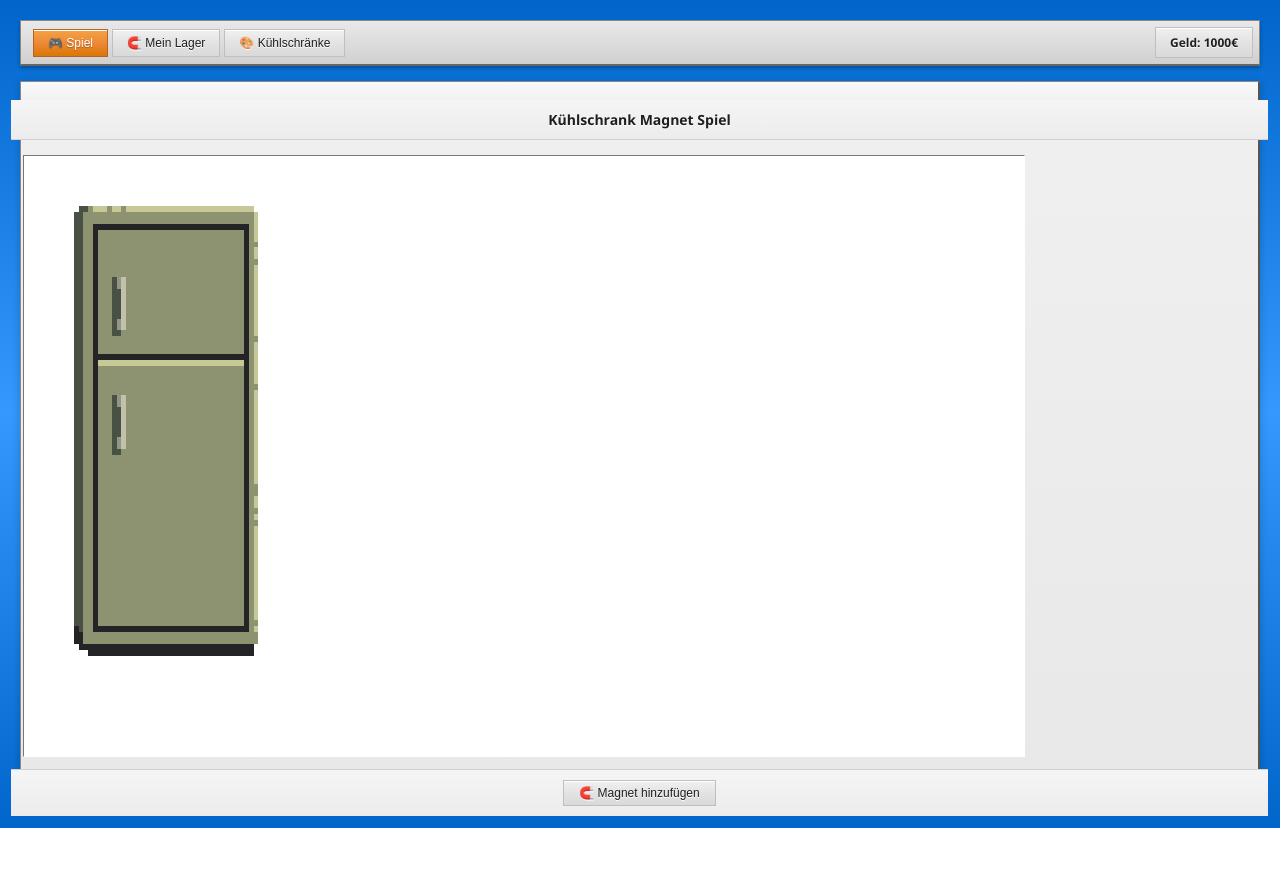
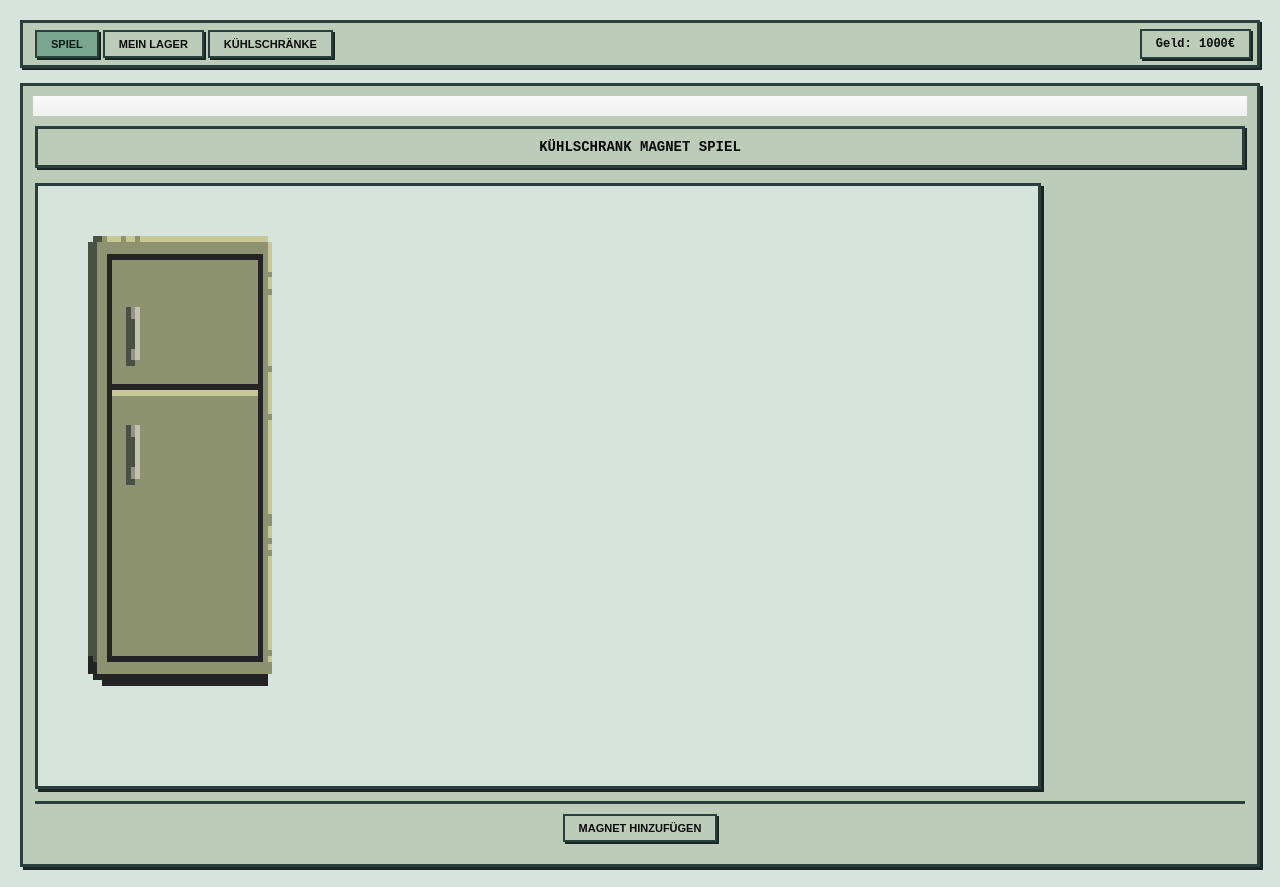
Before and after one commit to SwallowedLego/A-Fridgemagnet-Game, a plain HTML site: page index.html in a window 1280 px wide. Before the commit the page ends 828 px from the top, so only its background shows below. Drawn offline with Linux system fonts and the light colour scheme.

Commit message:
Apply pixel-art styling to web UI

```diff
--- a/game.js
+++ b/game.js
@@ -6,6 +6,11 @@ ctx.imageSmoothingEnabled = false;
 ctx.webkitImageSmoothingEnabled = false;
 ctx.msImageSmoothingEnabled = false;
 ctx.mozImageSmoothingEnabled = false;
+
+// Pixel-Palette
+const PIXEL_BG = 'rgb(215, 228, 222)';
+const PIXEL_PANEL = 'rgb(188, 204, 197)';
+const PIXEL_BORDER = 'rgb(44, 62, 60)';
 
 // ========== SPIEL-STATE ==========
 let gameState = {
@@ -148,7 +153,7 @@ function draw() {
     ctx.clearRect(0, 0, canvas.width, canvas.height);
 
     // Hintergrund
-    ctx.fillStyle = '#ffffff';
+    ctx.fillStyle = PIXEL_BG;
     ctx.fillRect(0, 0, canvas.width, canvas.height);
 
     // Kühlschrank
@@ -235,7 +240,7 @@ function updateSkins() {
 
         const nameDiv = document.createElement('div');
         nameDiv.className = 'magnet-series';
-        nameDiv.textContent = skinId.replace('green', '🟢 Green ').replace('white', '⚪ White ');
+        nameDiv.textContent = skinId.replace('green', 'Green ').replace('white', 'White ');
 
         const buttonDiv = document.createElement('button');
         buttonDiv.className = 'card-button';
--- a/index.html
+++ b/index.html
@@ -11,9 +11,9 @@
         <!-- Navigation -->
         <div class="navbar">
             <div class="nav-items">
-                <button class="nav-btn active" data-tab="game">🎮 Spiel</button>
-                <button class="nav-btn" data-tab="inventory">🧲 Mein Lager</button>
-                <button class="nav-btn" data-tab="skins">🎨 Kühlschränke</button>
+                <button class="nav-btn active" data-tab="game">Spiel</button>
+                <button class="nav-btn" data-tab="inventory">Mein Lager</button>
+                <button class="nav-btn" data-tab="skins">Kühlschränke</button>
             </div>
             <div class="wallet">
                 Geld: <span id="money">1000</span>€
@@ -26,7 +26,7 @@
                 <h1>Kühlschrank Magnet Spiel</h1>
                 <canvas id="gameCanvas" width="1000" height="600"></canvas>
                 <div class="controls">
-                    <button id="toggleDoor">🧲 Magnet hinzufügen</button>
+                    <button id="toggleDoor">Magnet hinzufügen</button>
                     <input type="file" id="imageUpload" accept="image/*" style="display: none;">
                 </div>
             </div>
@@ -71,21 +71,11 @@
                 <div class="modal-section">
                     <h3>1. Form auswählen</h3>
                     <div class="shape-buttons">
-                        <button class="shape-btn" onclick="selectShape('square')" data-shape="square">
-                            📦 Quadrat
-                        </button>
-                        <button class="shape-btn" onclick="selectShape('circle')" data-shape="circle">
-                            ⭕ Kreis
-                        </button>
-                        <button class="shape-btn" onclick="selectShape('hexagon')" data-shape="hexagon">
-                            ⬡ Sechseck
-                        </button>
-                        <button class="shape-btn" onclick="selectShape('triangle')" data-shape="triangle">
-                            △ Dreieck
-                        </button>
-                        <button class="shape-btn" onclick="selectShape('star')" data-shape="star">
-                            ⭐ Stern
-                        </button>
+                        <button class="shape-btn" onclick="selectShape('square')" data-shape="square">Quadrat</button>
+                        <button class="shape-btn" onclick="selectShape('circle')" data-shape="circle">Kreis</button>
+                        <button class="shape-btn" onclick="selectShape('hexagon')" data-shape="hexagon">Sechseck</button>
+                        <button class="shape-btn" onclick="selectShape('triangle')" data-shape="triangle">Dreieck</button>
+                        <button class="shape-btn" onclick="selectShape('star')" data-shape="star">Stern</button>
                     </div>
                 </div>
 
--- a/style.css
+++ b/style.css
@@ -4,12 +4,22 @@
     box-sizing: border-box;
 }
 
+:root {
+    --pixel-bg: #d7e4de;
+    --pixel-panel: #bcccb9;
+    --pixel-border: #2c3e3c;
+    --pixel-shadow: #1b2624;
+    --pixel-text: #0a0a0a;
+    --pixel-accent: #7aa58f;
+}
+
 body {
-    font-family: 'Segoe UI', Tahoma, Geneva, Verdana, sans-serif;
-    background: linear-gradient(180deg, #0066cc 0%, #3399ff 50%, #0066cc 100%);
+    font-family: 'Press Start 2P', 'VT323', 'Courier New', monospace;
+    background: var(--pixel-bg);
     min-height: 100vh;
     padding: 20px;
-    color: #1f1f1f;
+    color: var(--pixel-text);
+    image-rendering: pixelated;
 }
 
 .main-container {
@@ -19,16 +29,14 @@ body {
 
 /* Windows 7 Taskbar Style */
 .navbar {
-    background: linear-gradient(180deg, #e9e9e9 0%, #d0d0d0 100%);
+    background: var(--pixel-panel);
     padding: 6px;
-    border-radius: 0;
     display: flex;
     justify-content: space-between;
     align-items: center;
     margin-bottom: 15px;
-    border: 1px solid #888;
-    border-bottom: 2px solid #666;
-    box-shadow: 0 2px 4px rgba(0, 0, 0, 0.3);
+    border: 3px solid var(--pixel-border);
+    box-shadow: 2px 2px 0 var(--pixel-shadow);
 }
 
 .nav-items {
@@ -39,46 +47,43 @@ body {
 
 .nav-btn {
     padding: 6px 14px;
-    border: 1px solid #bfbfbf;
-    background: linear-gradient(180deg, #f0f0f0 0%, #e3e3e3 50%, #d9d9d9 100%);
+    border: 2px solid var(--pixel-border);
+    background: var(--pixel-panel);
     border-radius: 0;
     cursor: pointer;
-    transition: all 0.1s;
-    font-size: 12px;
-    font-weight: 500;
-    color: #1f1f1f;
+    transition: transform 0.05s;
+    font-size: 11px;
+    font-weight: 700;
+    color: var(--pixel-text);
     margin: 0 2px;
-    text-shadow: 0 1px 0 #fff;
-    box-shadow: 0 1px 0 #fff inset;
+    box-shadow: 2px 2px 0 var(--pixel-shadow);
+    text-transform: uppercase;
 }
 
 .nav-btn:hover {
-    background: linear-gradient(180deg, #f5f5f5 0%, #ebebeb 50%, #e0e0e0 100%);
-    border-color: #0078d7;
+    background: var(--pixel-accent);
+    color: #0b1b15;
 }
 
 .nav-btn:active {
-    background: linear-gradient(180deg, #d9d9d9 0%, #e3e3e3 50%, #f0f0f0 100%);
-    box-shadow: 0 1px 0 #888 inset, 0 -1px 0 #fff inset;
+    transform: translate(1px, 1px);
+    box-shadow: 1px 1px 0 var(--pixel-shadow);
 }
 
 .nav-btn.active {
-    background: linear-gradient(180deg, #f4a345 0%, #ed8936 50%, #d97706 100%);
-    color: white;
-    border-color: #b5622f;
-    text-shadow: 0 1px 1px rgba(0, 0, 0, 0.3);
+    background: var(--pixel-accent);
+    color: #0b1b15;
+    border-color: var(--pixel-border);
 }
 
 .wallet {
     font-weight: bold;
-    color: #1f1f1f;
+    color: var(--pixel-text);
     font-size: 12px;
-    background: linear-gradient(180deg, #f0f0f0 0%, #e3e3e3 50%, #d9d9d9 100%);
+    background: var(--pixel-panel);
     padding: 6px 14px;
-    border: 1px solid #bfbfbf;
-    border-radius: 0;
-    box-shadow: 0 1px 0 #fff inset;
-    text-shadow: 0 1px 0 #fff;
+    border: 2px solid var(--pixel-border);
+    box-shadow: 2px 2px 0 var(--pixel-shadow);
 }
 
 /* Tabs */
@@ -97,14 +102,13 @@ body {
 }
 
 /* Windows 7 Window Style */
+
 .container {
-    background: linear-gradient(180deg, #f0f0f0 0%, #e8e8e8 100%);
-    padding: 2px;
+    background: var(--pixel-panel);
+    padding: 12px;
     border-radius: 0;
-    border: 1px solid #888;
-    border-bottom: 2px solid #555;
-    border-right: 2px solid #555;
-    box-shadow: 0 2px 8px rgba(0, 0, 0, 0.2);
+    border: 3px solid var(--pixel-border);
+    box-shadow: 3px 3px 0 var(--pixel-shadow);
 }
 
 .container::before {
@@ -117,28 +121,26 @@ body {
 
 h1 {
     text-align: center;
-    color: #1f1f1f;
+    color: var(--pixel-text);
     margin-bottom: 15px;
     font-size: 14px;
-    font-weight: bold;
-    text-shadow: 0 1px 0 #fff;
-    background: linear-gradient(180deg, #f5f5f5 0%, #ececec 100%);
+    font-weight: 800;
+    background: var(--pixel-panel);
     padding: 10px;
-    border-bottom: 1px solid #d0d0d0;
-    margin: -12px -12px 15px -12px;
+    border: 3px solid var(--pixel-border);
+    box-shadow: 2px 2px 0 var(--pixel-shadow);
+    text-transform: uppercase;
 }
 
 #gameCanvas {
-    border: 1px solid #777;
-    border-right: 1px solid #fff;
-    border-bottom: 1px solid #fff;
+    border: 3px solid var(--pixel-border);
     border-radius: 0;
     display: block;
-    background: white;
+    background: var(--pixel-bg);
     cursor: grab;
     max-width: 100%;
     margin-bottom: 12px;
-    box-shadow: inset 1px 1px 0 #fff;
+    box-shadow: 3px 3px 0 var(--pixel-shadow);
     image-rendering: pixelated;
     image-rendering: crisp-edges;
 }
@@ -153,34 +155,34 @@ h1 {
     justify-content: center;
     flex-wrap: wrap;
     padding: 8px;
-    background: linear-gradient(180deg, #f5f5f5 0%, #ececec 100%);
-    border-top: 1px solid #d0d0d0;
-    margin: 0 -12px -12px -12px;
+    background: var(--pixel-panel);
+    border-top: 3px solid var(--pixel-border);
+    margin: 0;
 }
 
 button {
-    padding: 5px 15px;
-    font-size: 12px;
-    background: linear-gradient(180deg, #f0f0f0 0%, #e3e3e3 50%, #d9d9d9 100%);
-    color: #1f1f1f;
-    border: 1px solid #bfbfbf;
+    padding: 6px 14px;
+    font-size: 11px;
+    background: var(--pixel-panel);
+    color: var(--pixel-text);
+    border: 2px solid var(--pixel-border);
     border-radius: 0;
     cursor: pointer;
-    transition: all 0.1s;
-    box-shadow: 0 1px 0 #fff inset;
-    font-weight: 500;
-    text-shadow: 0 1px 0 #fff;
+    transition: transform 0.05s;
+    box-shadow: 2px 2px 0 var(--pixel-shadow);
+    font-weight: 700;
     margin: 2px;
+    text-transform: uppercase;
 }
 
 button:hover {
-    background: linear-gradient(180deg, #f5f5f5 0%, #ebebeb 50%, #e0e0e0 100%);
-    border-color: #0078d7;
+    background: var(--pixel-accent);
+    color: #0b1b15;
 }
 
 button:active {
-    background: linear-gradient(180deg, #d9d9d9 0%, #e3e3e3 50%, #f0f0f0 100%);
-    box-shadow: 0 1px 0 #666 inset, 0 -1px 0 #fff inset;
+    transform: translate(1px, 1px);
+    box-shadow: 1px 1px 0 var(--pixel-shadow);
 }
 
 button:focus {
@@ -197,26 +199,23 @@ button:focus {
 }
 
 .magnet-card, .skin-card {
-    background: linear-gradient(180deg, #f0f0f0 0%, #e8e8e8 100%);
-    border: 1px solid #999;
-    border-right: 1px solid #fff;
-    border-bottom: 1px solid #fff;
+    background: var(--pixel-panel);
+    border: 3px solid var(--pixel-border);
     border-radius: 0;
     padding: 6px;
     text-align: center;
-    transition: all 0.2s;
+    transition: transform 0.05s;
     cursor: pointer;
-    box-shadow: 0 1px 0 #fff inset;
+    box-shadow: 3px 3px 0 var(--pixel-shadow);
 }
 
 .magnet-card:hover, .skin-card:hover {
-    border-color: #0078d7;
-    background: linear-gradient(180deg, #f5f5f5 0%, #efefef 100%);
+    background: var(--pixel-accent);
 }
 
 .magnet-card:active, .skin-card:active {
-    box-shadow: 0 1px 0 #333 inset;
-    border-color: #666;
+    transform: translate(1px, 1px);
+    box-shadow: 2px 2px 0 var(--pixel-shadow);
 }
 
 .magnet-card img, .skin-card img {
@@ -225,7 +224,9 @@ button:focus {
     object-fit: cover;
     border-radius: 0;
     margin-bottom: 6px;
-    border: 1px solid #999;
+    border: 2px solid var(--pixel-border);
+    image-rendering: pixelated;
+    image-rendering: crisp-edges;
 }
 
 .magnet-info {
@@ -300,15 +301,15 @@ button:focus {
 }
 
 .stat {
-    background: linear-gradient(180deg, #f0f0f0 0%, #e8e8e8 100%);
+    background: var(--pixel-panel);
     padding: 10px;
     border-radius: 0;
     display: flex;
     justify-content: space-between;
     align-items: center;
     font-size: 11px;
-    border: 1px solid #999;
-    box-shadow: 0 1px 0 #fff inset;
+    border: 3px solid var(--pixel-border);
+    box-shadow: 2px 2px 0 var(--pixel-shadow);
 }
 
 .stat span:last-child {
@@ -339,26 +340,23 @@ button:focus {
 }
 
 .modal-content {
-    background: linear-gradient(180deg, #f0f0f0 0%, #e8e8e8 100%);
-    padding: 2px;
+    background: var(--pixel-panel);
+    padding: 8px;
     border-radius: 0;
     max-width: 800px;
     max-height: 90vh;
     overflow-y: auto;
-    border: 1px solid #888;
-    border-bottom: 2px solid #555;
-    border-right: 2px solid #555;
-    box-shadow: 0 4px 12px rgba(0, 0, 0, 0.3);
+    border: 3px solid var(--pixel-border);
+    box-shadow: 4px 4px 0 var(--pixel-shadow);
 }
 
 .modal-header {
-    background: linear-gradient(90deg, #003399 0%, #0052a3 100%);
-    color: white;
-    padding: 2px 2px;
+    background: var(--pixel-border);
+    color: #f7f7f7;
+    padding: 6px;
     display: flex;
     justify-content: space-between;
     align-items: center;
-    border-bottom: 1px solid #666;
 }
 
 .modal-header h2 {
@@ -369,10 +367,10 @@ button:focus {
 }
 
 .modal-close {
-    background: linear-gradient(180deg, #f0f0f0 0%, #e3e3e3 50%, #d9d9d9 100%);
-    border: 1px solid #bfbfbf;
-    width: 18px;
-    height: 16px;
+    background: var(--pixel-panel);
+    border: 2px solid var(--pixel-border);
+    width: 20px;
+    height: 20px;
     padding: 0;
     font-size: 12px;
     cursor: pointer;
@@ -380,9 +378,9 @@ button:focus {
     align-items: center;
     justify-content: center;
     font-weight: bold;
-    color: #1f1f1f;
-    text-shadow: 0 1px 0 #fff;
+    color: var(--pixel-text);
     margin: 2px;
+    box-shadow: 2px 2px 0 var(--pixel-shadow);
 }
 
 .modal-close:hover {
```
